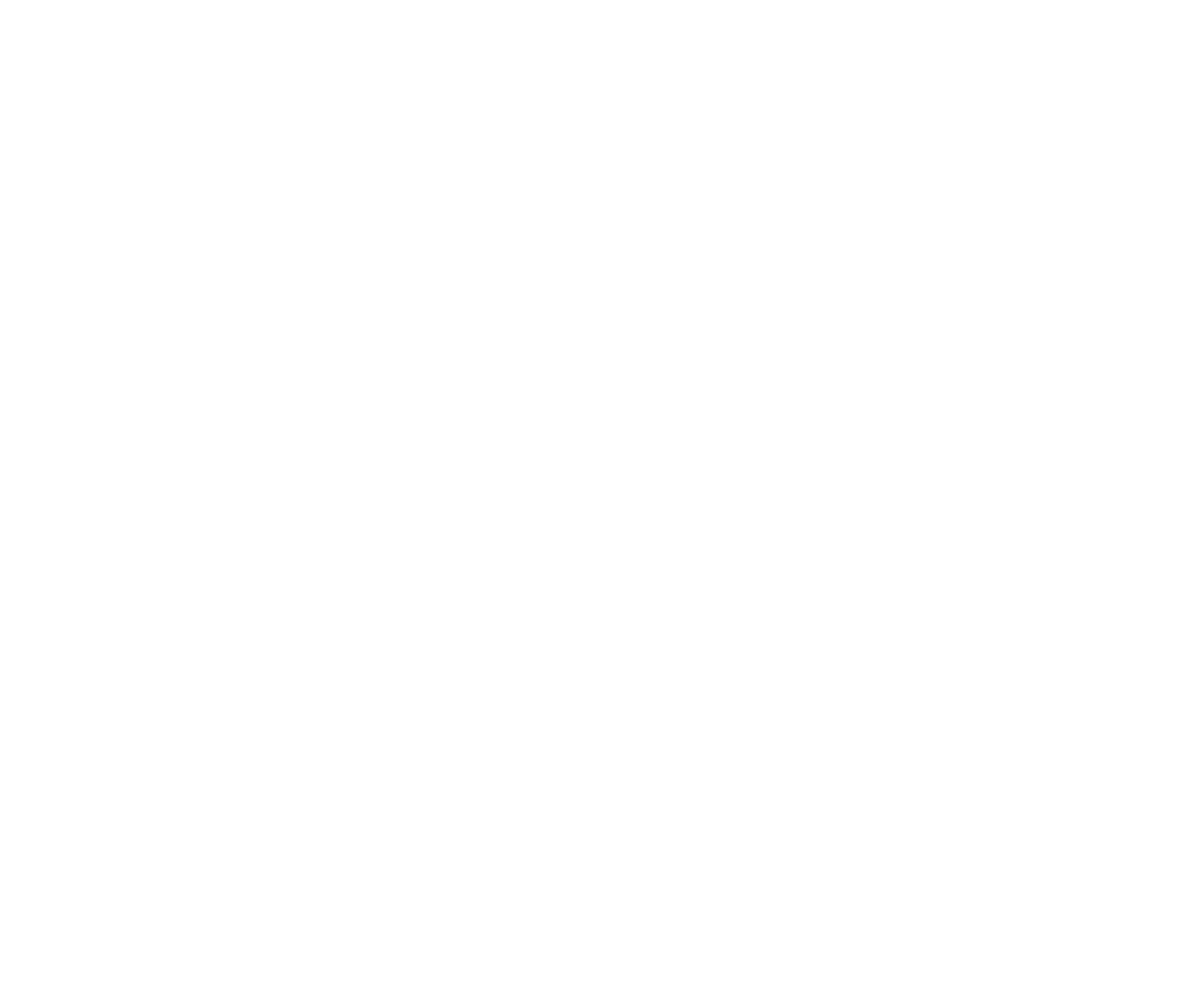
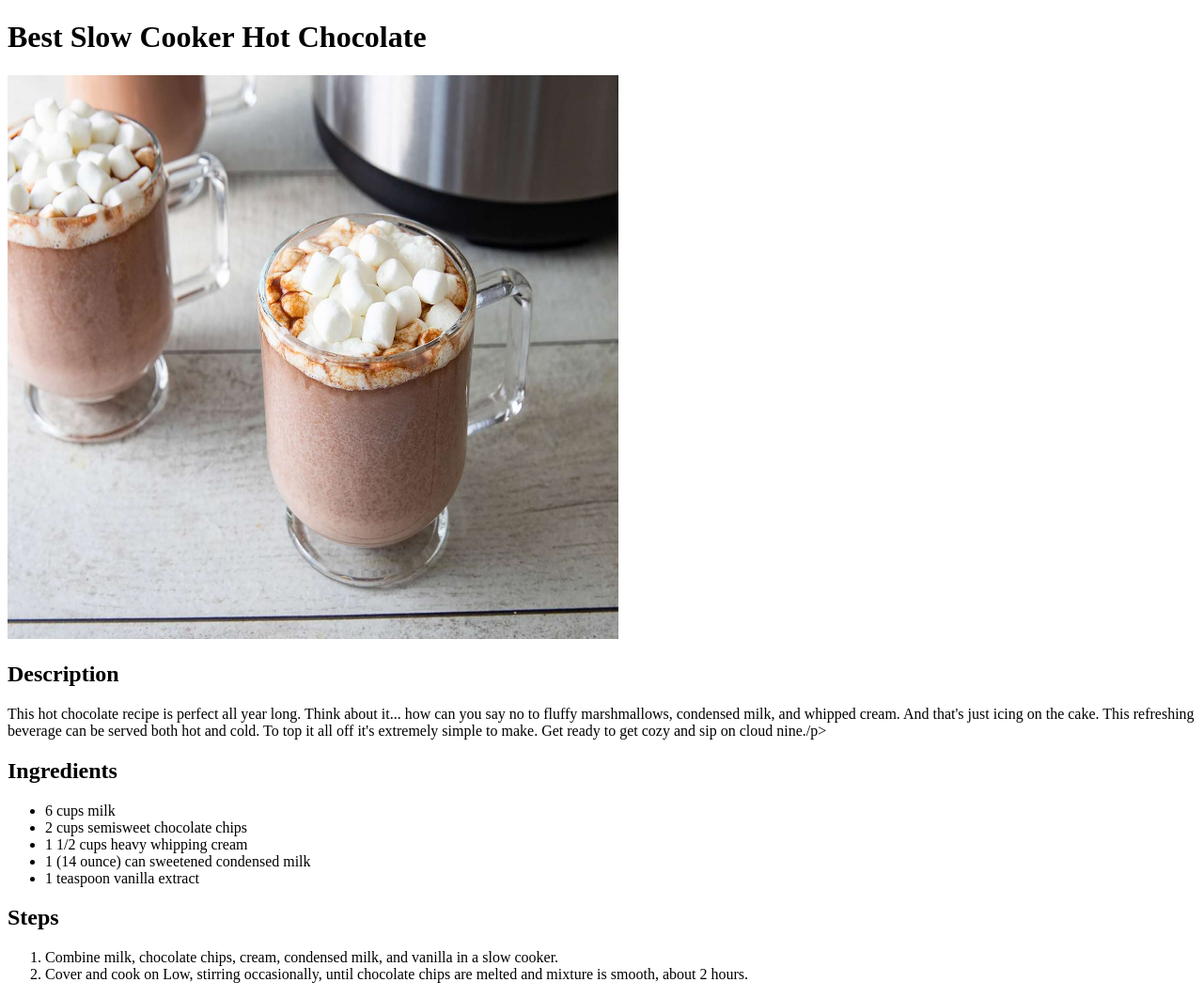
Before and after one commit to DevHarold0-0/odin-recipes, a plain HTML site: page recipes/hot-chocolate.html in a window 1280 px wide. Shown: the whole page at 94% size. Before the commit the page ends 800 px from the top, so only its background shows below. Drawn offline with Linux system fonts and the light colour scheme.

Commit message:
Complete hot chocolate and fix typos

```diff
--- a/recipes/hot-chocolate.html
+++ b/recipes/hot-chocolate.html
@@ -6,6 +6,27 @@
     </head>
 
     <body>
+        <h1>Best Slow Cooker Hot Chocolate</h1>
+        <img src="../images/hot-chocolate.jpg" alt="Picture of hot chocolate" height="600" width="650">
+
+        <h2>Description</h2>
+        <p>This hot chocolate recipe is perfect all year long. Think about it... how can you say no to fluffy marshmallows, condensed milk, and whipped cream. And that's just icing on the cake. This refreshing beverage can be served both hot and cold. To top it all off it's extremely simple to make. Get ready to get cozy and sip on cloud nine./p>
+
+        <h2>Ingredients</h2>
+        <ul>
+            <li>6 cups milk</li>
+            <li>2 cups semisweet chocolate chips</li>
+            <li>1 1/2 cups heavy whipping cream</li>
+            <li>1 (14 ounce) can sweetened condensed milk</li>
+            <li>1 teaspoon vanilla extract</li>
+        </ul>
+
+        <h2>Steps</h2>
+        <ol>
+            <li>Combine milk, chocolate chips, cream, condensed milk, and vanilla in a slow cooker.</li>
+            <li>Cover and cook on Low, stirring occasionally, until chocolate chips are melted and mixture is smooth, about 2 hours.</li>
+        </ol>
+
 
     </body>
 </html>
```
Also changed, not shown: index.html (+7 -3 lines), recipes/salad.html (+1 -1 lines), images/hot-chocolate.jpg (added).
